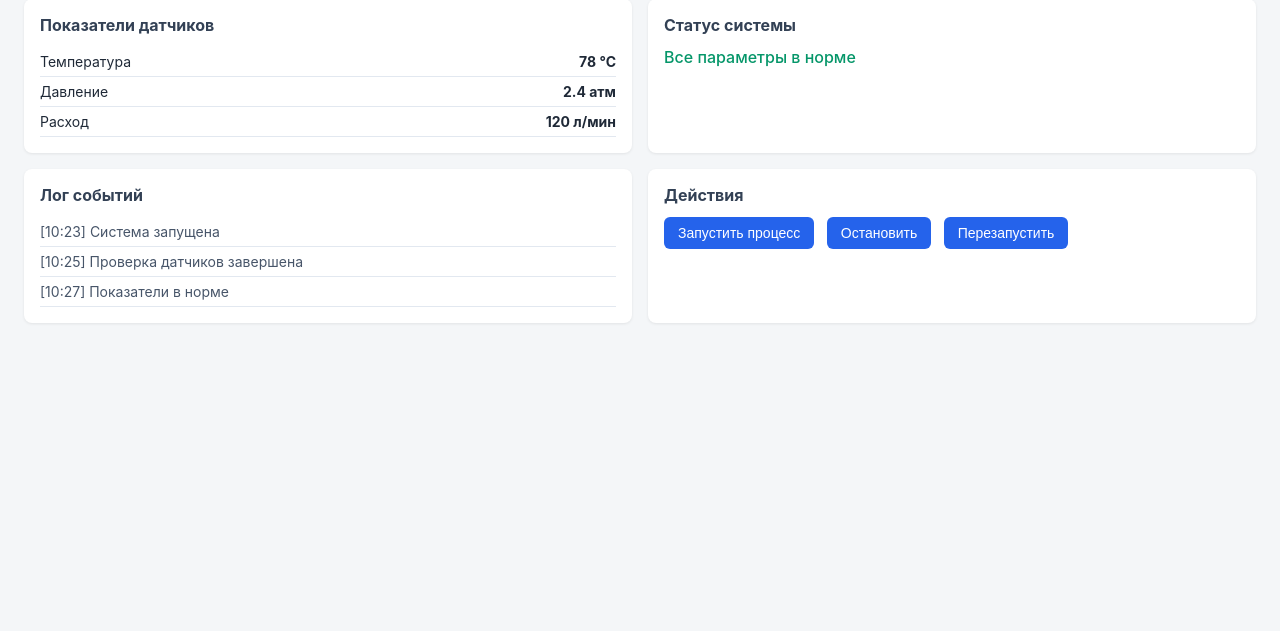
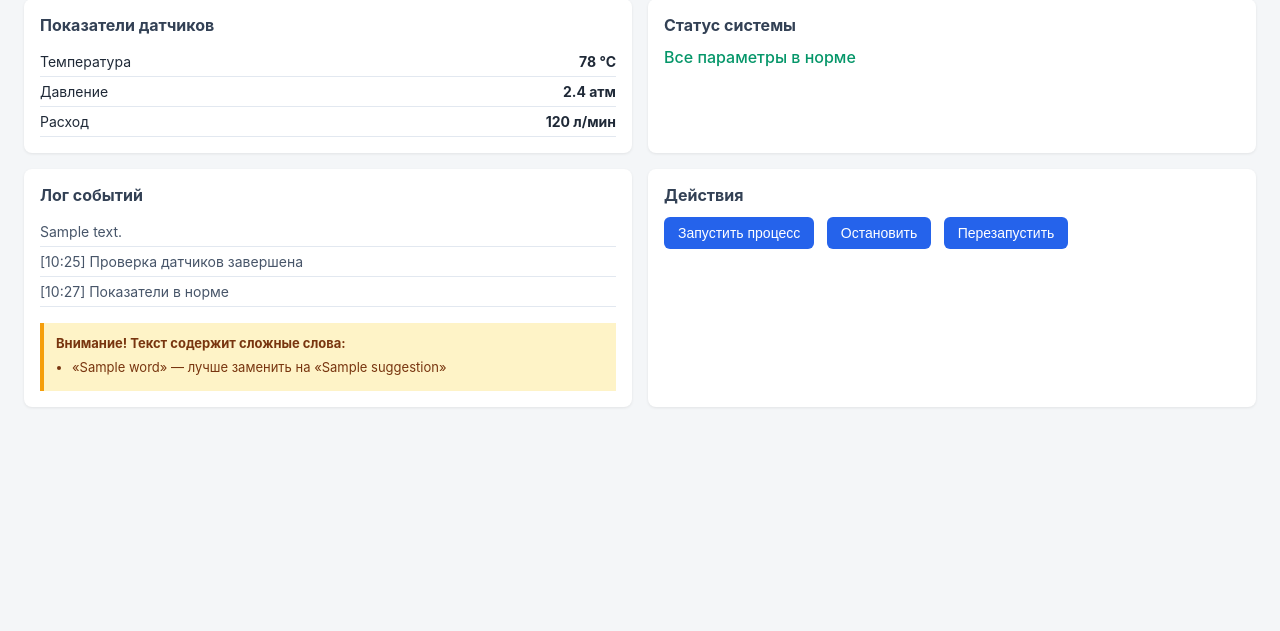
Before and after one commit to DinaZinatullina/cognitive-ergonomics-diploma, a Django app: template templates/operator/dashboard.html in a window 1280 px wide. Shown: the part 115-746 px from the top of the page. Run offline with Django 5.2, Linux system fonts and the light colour scheme; the template is opened without the code that fills it: most values are stand-ins (such as "Sample title", 1, 10 or a date in 2020).

Commit message:
Добавлена валидация контента на «тяжёлые» слова

```diff
--- a/static/css/main.css
+++ b/static/css/main.css
@@ -232,3 +232,25 @@ body.large-font .hint-bar {
 body.large-font .hint-bar {
     font-size: 16px;
 }
+
+.validation-warning {
+    background: #fef3c7;
+    border-left: 4px solid #f59e0b;
+    padding: 12px;
+    margin-top: 16px;
+    font-size: 13px;
+    color: #78350f;
+}
+
+.validation-warning strong {
+    display: block;
+    margin-bottom: 8px;
+}
+
+.validation-warning ul {
+    margin-left: 16px;
+}
+
+.validation-warning li {
+    margin-bottom: 4px;
+}
--- a/templates/operator/dashboard.html
+++ b/templates/operator/dashboard.html
@@ -25,10 +25,20 @@
         <section class="panel">
             <h2>Лог событий</h2>
             <ul class="event-log">
-                <li>[10:23] Система запущена</li>
+                <li>{{ log_text }}</li>
                 <li>[10:25] Проверка датчиков завершена</li>
                 <li>[10:27] Показатели в норме</li>
             </ul>
+            {% if validation.details.heavy_words %}
+            <div class="validation-warning">
+                <strong>Внимание! Текст содержит сложные слова:</strong>
+                <ul>
+                    {% for item in validation.heavy_words %}
+                    <li>«{{ item.word }}» — лучше заменить на «{{ item.suggestion }}»</li>
+                    {% endfor %}
+                </ul>
+            </div>
+            {% endif %}
         </section>
 
         <section class="panel">
```
Also changed, not shown: core/validation.py (added, +60 -0 lines), core/views.py (+14 -2 lines).
